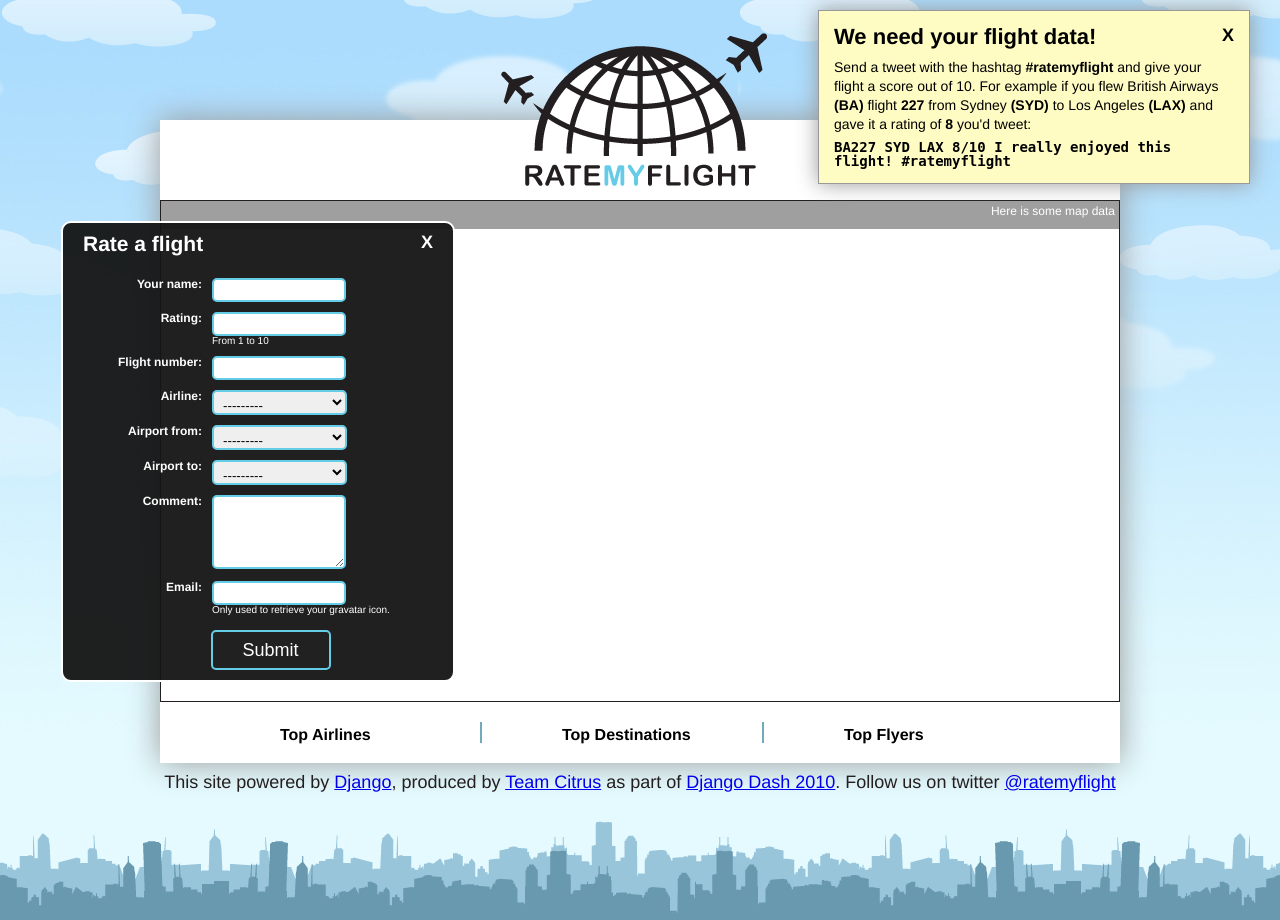
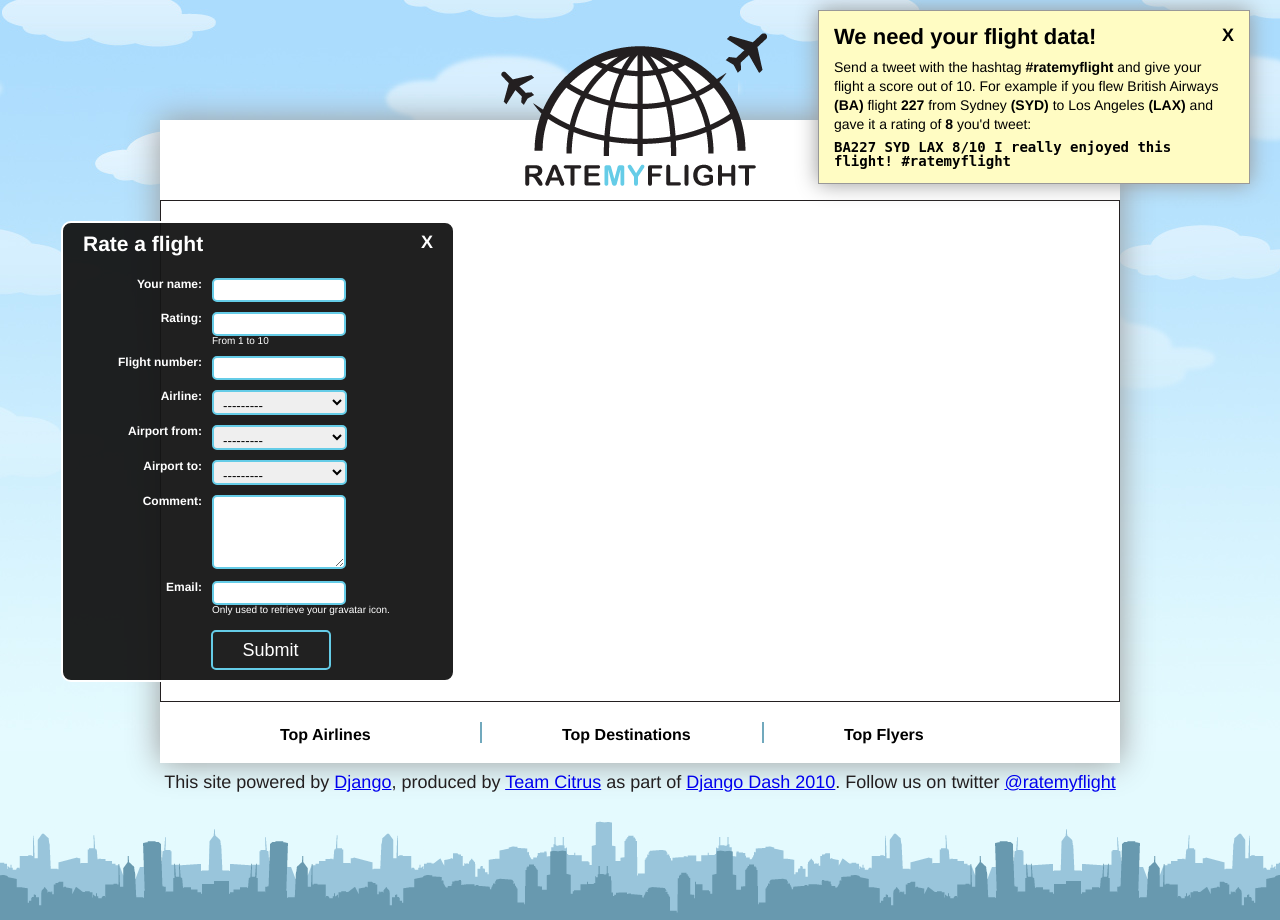
Before and after one commit to stephenmcd/ratemyflight, a Django app: page / in a window 1280 px wide. Run offline with Django 3.2, Linux system fonts and the light colour scheme; data that the repository does not hold is empty; parts of the project's set-up code (start-up, migrations or seed data) failed here and were passed over; some libraries are stand-ins or nearby versions.

Commit message:
mods to the debugging bar for map data

```diff
--- a/ratemyflight/project_template/templates/index.html
+++ b/ratemyflight/project_template/templates/index.html
@@ -21,7 +21,6 @@
 
 <div id="map_holder">
 	<div id="map_canvas"></div>
-	<div id="map_data">Here is some map data</div>
 	<div id="form_rater">
 	    <a class="close" href="#" onclick="$(this).parent().hide(); return false;">X</a>
 		<h2>Rate a flight</h2>
```
